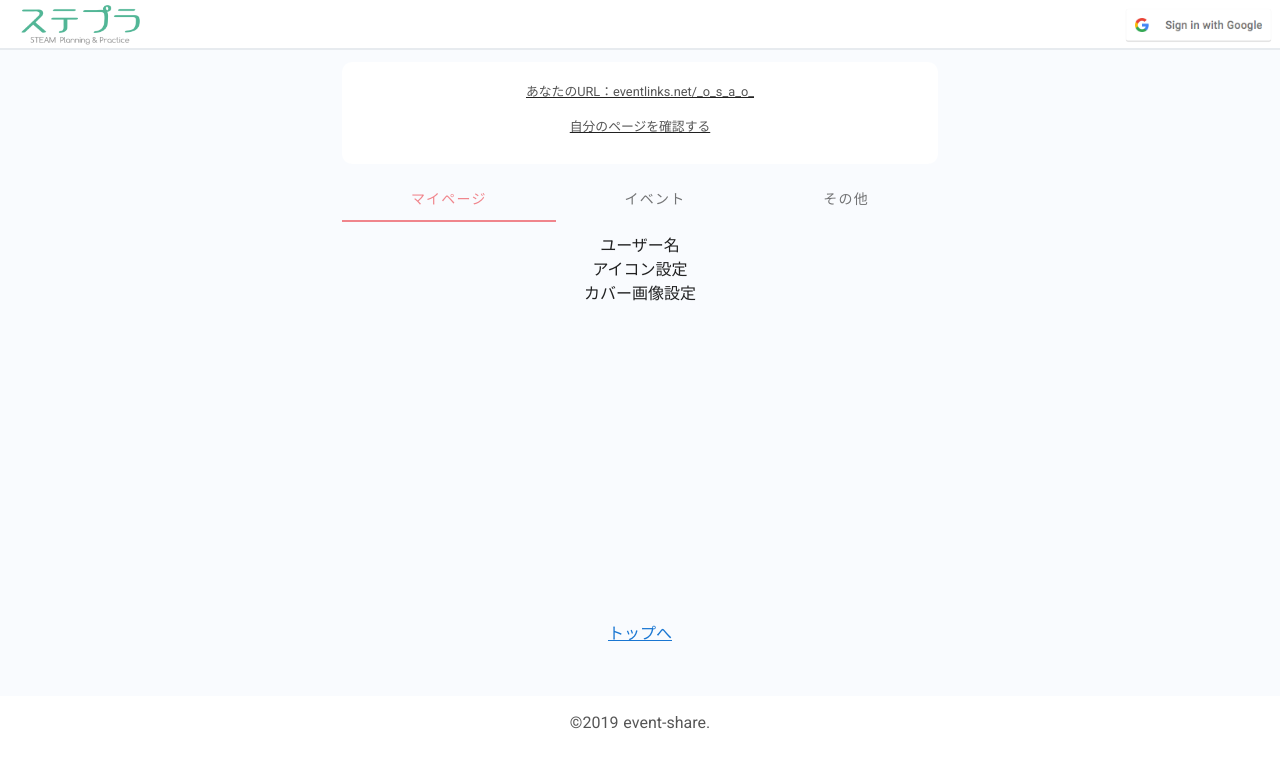
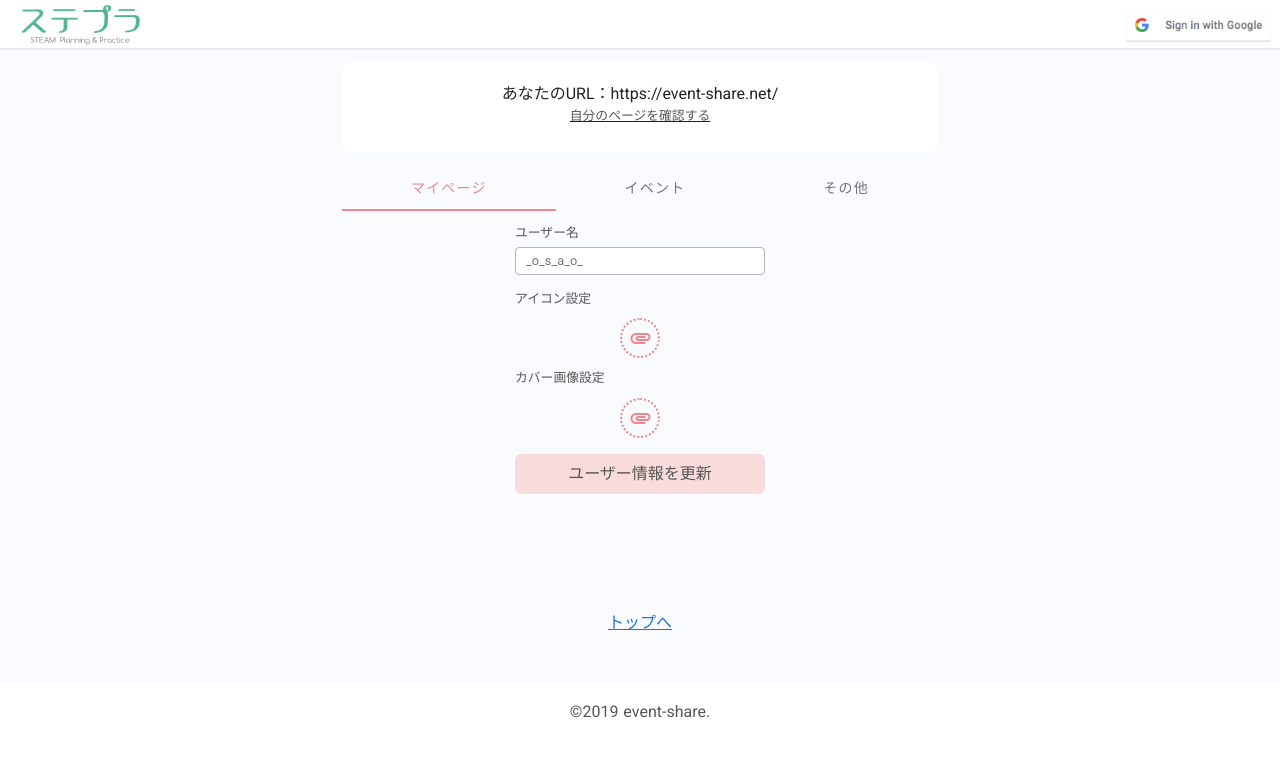
Before and after one commit to yutoc11/event-share, a Nuxt app: page /dashbord in a window 1280 px wide. Shown: the top 768 px of the page. Built offline with nearby package versions, Linux system fonts and the light colour scheme; no server answers.

Commit message:
dashbordのレイアウト調整。GoogleMaterialIconsの導入。

```diff
--- a/components/ArtworkModal.vue
+++ b/components/ArtworkModal.vue
@@ -38,9 +38,9 @@ transition(name="modal")
                         textarea(v-model="formData.content" cols="50" rows="4" name="Comment" placeholder="補足事項があればご記入ください。").input-area
                         .error-ms-wrapper
                           p(v-show="errors.length" class="help is-danger") {{ errors[0] }}
-                    .contact-button-wrapper
-                      .osao-button.disabled-button(v-if="invalid") イベントを追加
-                      .osao-button.contact-button(v-else @click="sendContact()") イベントを追加
+                    .save-button-wrapper
+                      .common-button.disabled-button(v-if="invalid") イベントを追加
+                      .common-button.save-button(v-else @click="sendContact()") イベントを追加
                       .error-ms-wrapper
                         p.caption(v-show="invalid" class="help") ※必須項目を入力してください。
         .close-link-wrapper
@@ -227,78 +227,16 @@ export default {
            .event-contents-wrapper{
              margin-bottom: 6px;
            }
-           input,
-           textarea{
-             width: 100%;
-           }
-
-           .input-label{
-             margin-bottom: 5px;
-             color: #565656;
-             font-size: 0.8rem;
-           }
-
-           .input-area{
-             padding: 4px 10px;
-             margin-bottom: 4px;
-             font-size: 0.8rem;
-             border-radius: 4px;
-             background: #FFFFFF;
-             color: #787C7B;
-             letter-spacing: 0rem;
-             line-height: 1.4;
-             opacity: 1;
-             pointer-events: all;
-             background-clip: border-box;
-             border: solid 0.5px #B3B6BB;
-             transition: .3s cubic-bezier(.4,.4,0,1);
-           }
-
-           input,
-           textarea{
-             border: solid 0.5px #B3B6BB;
-           }
-
-           input:focus,
-           textarea:focus{
-             border: solid 0.5px #B3B6BB;
-             outline: 0;
-           }
-
-           .contact-button-wrapper{
-
-             padding-bottom: 40px;
-             min-height: 100px;
-             text-align: center;
-
-             .osao-button{
-               min-width:250px;
-               width: 50%;
-               padding: 15px;
-               border-radius: 6px;
-               margin: 0 auto 8px;
-               text-align: center;
-             }
-
-             .contact-button{
-               background-color: #564939;
-               color: #fff;
-               cursor: pointer;
-             }
-
-             .disabled-button{
-               background-color: #EEEEEE;
-               color: #ccc;
-             }
-           }
-
-           .contact-button:hover{
-             opacity: 0.6;
-           }
 
            p.caption{
              color: #ccc;
            }
+
+           .save-button-wrapper{
+             min-height: 60px;
+             text-align: center;
+           }
+
 
          }
        }
--- a/layouts/default.vue
+++ b/layouts/default.vue
@@ -101,6 +101,7 @@ p{
   padding: 10px 15px;
   border-radius: 10px;
   background-color: #F9DBDB;
+  color: #565656;
 }
 
 .event-share-button:hover{
@@ -180,6 +181,78 @@ header{
 
 }
 
+input,
+textarea{
+  width: 100%;
+}
+
+.input-label{
+  margin-bottom: 5px;
+  color: #565656;
+  font-size: 0.8rem;
+}
+
+.input-area{
+  padding: 4px 10px;
+  margin-bottom: 4px;
+  font-size: 0.8rem;
+  border-radius: 4px;
+  background: #FFFFFF;
+  color: #787C7B;
+  letter-spacing: 0rem;
+  line-height: 1.4;
+  opacity: 1;
+  pointer-events: all;
+  background-clip: border-box;
+  border: solid 0.5px #B3B6BB;
+  transition: .3s cubic-bezier(.4,.4,0,1);
+}
+
+input,
+textarea{
+  border: solid 0.5px #B3B6BB;
+}
+
+input:focus,
+textarea:focus{
+  border: solid 0.5px #B3B6BB;
+  outline: 0;
+}
+
+
+
+
+.common-button{
+  background-color: #F9DBDB;
+  min-width:250px;
+  width: 50%;
+  padding: 8px 6px;
+  border-radius: 6px;
+  margin: 16px auto;
+  text-align: center;
+  color: #565656;
+}
+
+.common-button:hover{
+  cursor: pointer;
+  opacity: 0.7;
+}
+
+.save-button{
+
+}
+
+.disabled-button{
+  background-color: #EEEEEE;
+  color: #ccc;
+}
+
+
+.save-button:hover{
+  cursor: pointer;
+  opacity: 0.7;
+}
+
 
 section{
   background-color: #F9FBFE;
--- a/nuxt.config.js
+++ b/nuxt.config.js
@@ -12,7 +12,8 @@ export default {
       { hid: 'description', name: 'description', content: process.env.npm_package_description || '' }
     ],
     link: [
-      { rel: 'icon', type: 'image/x-icon', href: '/favicon.ico' }
+      { rel: 'icon', type: 'image/x-icon', href: '/favicon.ico' },
+      { rel: 'stylesheet', href: 'https://fonts.googleapis.com/icon?family=Material+Icons'}
     ]
   },
   /*
--- a/pages/dashbord/index.vue
+++ b/pages/dashbord/index.vue
@@ -1,10 +1,9 @@
 <template lang="pug">
   section.event-container
 
-    section.your-url-wrapper.underline-link
-      .your-url
-        p あなたのURL：eventlinks.net/_o_s_a_o_
-      .confirm-your-url
+    section.your-url-wrapper
+      .your-url あなたのURL：https://event-share.net/{{ username }}
+      .confirm-your-url.underline-link
         p 自分のページを確認する
 
     section.setting-wrapper
@@ -16,13 +15,26 @@
       v-tabs-items.event-tab-container(v-model="tab")
 
         v-tab-item.event-container
-          .event-tab-wrapper
-            .user-name-wrapper
-              .user-name ユーザー名
-            .icon-wrapper
-              .icon アイコン設定
-            .cover-image-wrapper
-              .cover-image カバー画像設定
+          .account-tab-wrapper
+            .user-name-wrapper.account-item-wrapper
+              .user-name.input-label ユーザー名
+              input(v-model="userFormData.username" type="text" name="username" placeholder="_o_s_a_o_" required="required" autocomplete="off").input-area
+
+            .icon-wrapper.account-item-wrapper
+              .icon.input-label アイコン設定
+              .icon-upload-wrapper.upload-wrapper
+                i.material-icons.upload-icon attachment
+                input.input-file(type="file")
+
+            .cover-image-wrapper.account-item-wrapper
+              .cover-image.input-label カバー画像設定
+              .cover-upload-wrapper.upload-wrapper
+                i.material-icons.upload-icon attachment
+                input.input-file(type="file")
+
+            .save-button-wrapper
+              .common-button.disabled-button(v-if="invalid") ユーザー情報を更新
+              .common-button.save-button(v-else) ユーザー情報を更新
 
         v-tab-item.event-container
           .myevent-tab-wrapper
@@ -45,7 +57,7 @@
         v-tab-item.event-container
           .logout
             v-btn.simple-button(@click="logOut" color="#fff") ログアウト
-          .unsubscribe 退会する
+          .unsubscribe.underline-link 退会する
 
     section.test
       nuxt-link(to="/") トップへ
@@ -78,10 +90,8 @@ export default {
       tab: null,
       showModal: false,
       postItem: '',
-      formData: {
-        name: '',
-        email: '',
-        content: '',
+      userFormData: {
+        username: '',
       },
     };
   },
@@ -160,6 +170,33 @@ export default {
 
 .event-container{
 
+  .account-tab-wrapper{
+
+    text-align: left;
+
+    .account-item-wrapper{
+      margin-bottom: 10px;
+    }
+
+    .user-name-wrapper{
+        .user-name{
+
+        }
+    }
+    .icon-wrapper{
+      .icon{
+
+      }
+    }
+
+    .cover-image-wrapper{
+      .cover-image{
+
+      }
+    }
+
+  }
+
   .myevent-tab-wrapper{
 
     .myevent-add-wrapper{
@@ -236,6 +273,36 @@ export default {
 
 }
 
+.upload-wrapper{
+  position: relative;
+  margin: 10px auto;
+  border: 2px dotted #F0858C;
+  width: 40px;
+  height: 40px;
+  border-radius: 50%;
+
+  input.input-file{
+    opacity: 0;
+    width: 40px;
+    height: 40px;
+  }
+
+}
+
+.upload-icon{
+  position: absolute;
+  top: 6px;
+  left: 6.5px;
+  width: 40px;
+  height: 40px;
+  color: #F0858C;
+}
+
+.logout{
+  margin: 5px 0;
+}
+
+
 @media screen and (max-width: 780px) {
 
 }
```
